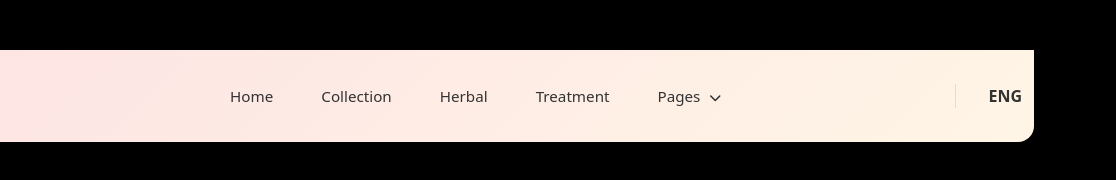
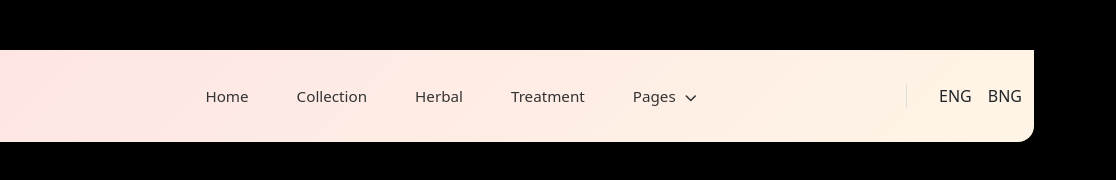
Before and after one commit to abdulkader3/Beauty-Group, a plain HTML site: page index.html in a window 1280 px wide. Shown: the full height of the page, 164-1280 px from the left. Drawn offline with nearby package versions, Linux system fonts and the light colour scheme.

Commit message:
LANGUAGE

```diff
--- a/index.html
+++ b/index.html
@@ -37,16 +37,6 @@
                         <a class="nav-link" href="#">Collection</a>
                     </li>
 
-                    <!-- <li class="nav-item dropdown">
-                        <a class="nav-link dropdown-toggle" href="#" id="shopDropdown" role="button" data-bs-toggle="dropdown" aria-expanded="false">
-                            Shop
-                        </a>
-                        <ul class="dropdown-menu" aria-labelledby="shopDropdown">
-                            <li><a class="dropdown-item" href="#">New Arrivals</a></li>
-                            <li><a class="dropdown-item" href="#">Best Sellers</a></li>
-                        </ul>
-                    </li> -->
-
                     <li class="nav-item">
                         <a class="nav-link" href="#">Herbal</a>
                     </li>
@@ -69,7 +59,8 @@
 
                 <!-- Right Icons -->
                 <div class="navbar-icons d-flex align-items-center gap-3">
-                    <span class="currency">ENG</span>
+                    <span class="LANGUAGE">ENG</span>
+                    <span class="LANGUAGE">BNG</span>
                 </div>
 
 
@@ -78,6 +69,10 @@
     </nav>
    </div>
 
+
+
+
+
     <script src="https://cdn.jsdelivr.net/npm/bootstrap@5.3.0/dist/js/bootstrap.bundle.min.js"></script>
 </body>
 </html>
```
